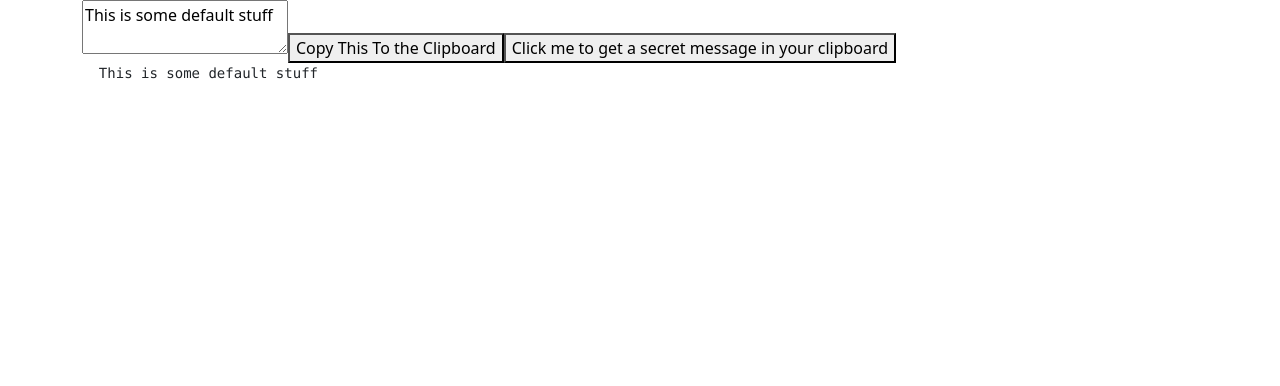
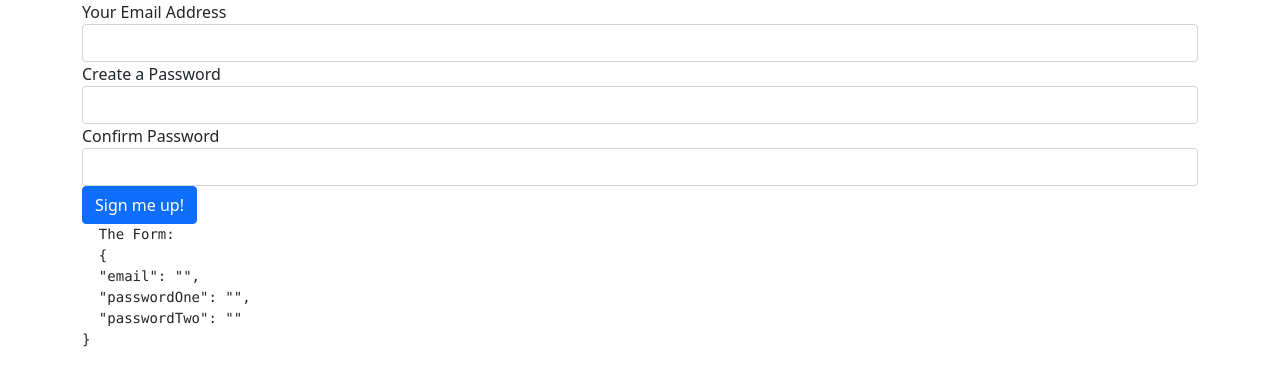
Before and after one commit to fewadvui/fewadvui-feb-2021, an Angular app: page / in a window 1280 px wide. Shown: the top 386 px of the page. Built offline with nearby package versions, Linux system fonts and the light colour scheme.

Commit message:
before lunch on monday

```diff
--- a/src/app/app.component.html
+++ b/src/app/app.component.html
@@ -1,3 +1,3 @@
 <div class="container">
-  <app-copypasta></app-copypasta>
+  <app-onboarding></app-onboarding>
 </div>
--- a/src/app/app.module.ts
+++ b/src/app/app.module.ts
@@ -7,11 +7,15 @@ import { CopypastaComponent } from './components/copypasta/copypasta.component';
 import { ClipboardModule } from '@angular/cdk/clipboard';
 import { FormsModule } from "@angular/forms";
 import { ReactiveFormsModule } from "@angular/forms";
+import { PlatforminfoComponent } from './components/platforminfo/platforminfo.component';
+import { OnboardingComponent } from './components/onboarding/onboarding.component';
 
 @NgModule({
   declarations: [
     AppComponent,
-    CopypastaComponent
+    CopypastaComponent,
+    PlatforminfoComponent,
+    OnboardingComponent
   ],
   imports: [
     BrowserModule,
--- /dev/null
+++ b/src/app/components/onboarding/onboarding.component.html
@@ -0,0 +1,31 @@
+<form [formGroup]="form"
+      (ngSubmit)="submit()">
+  <div class="form-group">
+    <label for="email">Your Email Address</label>
+    <input class="form-control"
+           formControlName="email"
+           id="email"
+           type="email">
+  </div>
+  <div class="form-group">
+    <label for="password-one">Create a Password</label>
+    <input type="password"
+           formControlName="passwordOne"
+           id="password-one"
+           class="form-control">
+  </div>
+  <div class="form-group">
+    <label for="password-two">Confirm Password</label>
+    <input type="password"
+           formControlName="passwordTwo"
+           id="password-two"
+           class="form-control">
+  </div>
+  <button type="submit"
+          class="btn btn-primary">Sign me up!</button>
+</form>
+
+<pre>
+  The Form:
+  {{ form.value | json }}
+</pre>
--- /dev/null
+++ b/src/app/components/onboarding/onboarding.component.ts
@@ -0,0 +1,31 @@
+import { Component, OnInit } from '@angular/core';
+import { FormBuilder, FormControl, FormGroup, Validators } from '@angular/forms';
+
+@Component({
+  selector: 'app-onboarding',
+  templateUrl: './onboarding.component.html',
+  styleUrls: ['./onboarding.component.css']
+})
+export class OnboardingComponent implements OnInit {
+
+  form: FormGroup;
+  constructor(private formBuilder: FormBuilder) { }
+
+  ngOnInit(): void {
+    this.form = this.formBuilder.group({
+      email: new FormControl('', {
+        validators: [Validators.email, Validators.required]
+      }),
+      passwordOne: ['', [Validators.required]],
+      passwordTwo: ['', [Validators.required]]
+    })
+  }
+
+  submit() {
+    console.log(this.form.value);
+    if (!this.form.valid) {
+      console.warn('Form is Not Valid!');
+    }
+  }
+
+}
--- /dev/null
+++ b/src/app/components/platforminfo/platforminfo.component.html
@@ -0,0 +1,5 @@
+<p>platforminfo works!</p>
+
+<pre>
+  {{ platform | json }}
+</pre>
--- /dev/null
+++ b/src/app/components/platforminfo/platforminfo.component.ts
@@ -0,0 +1,15 @@
+import { Component, OnInit } from '@angular/core';
+import { Platform } from '@angular/cdk/platform';
+@Component({
+  selector: 'app-platforminfo',
+  templateUrl: './platforminfo.component.html',
+  styleUrls: ['./platforminfo.component.css']
+})
+export class PlatforminfoComponent implements OnInit {
+
+  constructor(public platform: Platform) { }
+
+  ngOnInit(): void {
+  }
+
+}
```
Also changed, not shown: .browserslistrc, src/app/components/onboarding/onboarding.component.css (added), src/app/components/platforminfo/platforminfo.component.css (added), 2 other files (tests, documents, lock files or other folders).
